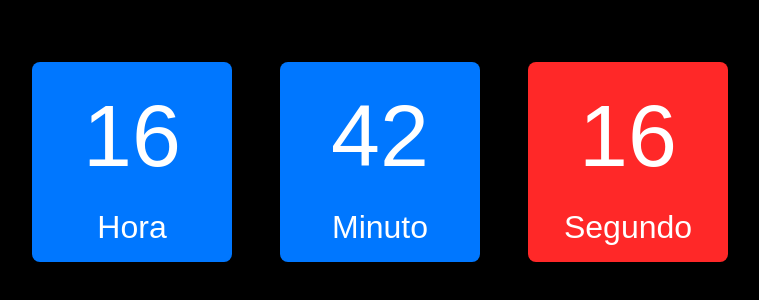
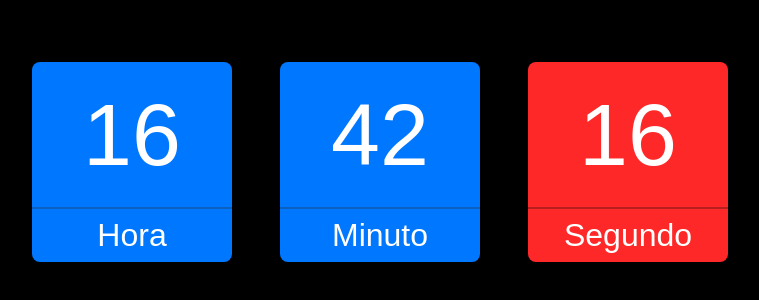
Before and after one commit to Breno-santana/digital-clock, a plain HTML site: page index.html in a window 1280 px wide. Shown: the part 138-438 px from the top of the page, without its empty margins (260-1019 px from the left). Drawn offline with Linux system fonts and the light colour scheme.

Commit message:
Update index.html and style.css

```diff
--- a/index.html
+++ b/index.html
@@ -13,16 +13,19 @@
       <!-- hours -->
       <div class="contain-flex bg-blue">
         <div id="hora"></div>
+        <span class="blue-row"></span>
         <p>Hora</p>
       </div>
       <!-- minutes -->
       <div class="contain-flex bg-blue">
         <div id="minuto"></div>
+        <span class="blue-row"></span>
         <p>Minuto</p>
       </div>
       <!-- seconds -->
       <div class="contain-flex bg-red">
         <div id="segundo"></div>
+        <span class="red-row"></span>
         <p>Segundo</p>
       </div>
     </main>
--- a/styles.css
+++ b/styles.css
@@ -36,36 +36,30 @@ div {
   color: #fff;
 }
 
-.bg-blue{
+.bg-blue {
   background: #0077ff;
 }
 
-,.bg-red{
+.bg-red {
   background: #ff2828;
 }
 
-/* main div:nth-child(1) {
-  background: #0077ff;
-}
-
-main div:nth-child(2) {
-  background: #0077ff;
-}
-
-main div:nth-child(3) {
-  background: #ff2828;
-}  */
-
-div.contain-flex{
+div.contain-flex {
   display: flex;
   flex-direction: column;
 }
 
-p{
-  font-size: 2rem;
-  margin-bottom: 1rem;
+span.blue-row {
+  width: 100%;
+  border: 1px solid #0c60c0;
 }
 
-.bg-red{
-  background: #ff2828;
+span.red-row {
+  width: 100%;
+  border: 1px solid #b91e1e;
 }
+
+p {
+  font-size: 2rem;
+  margin: 0.5rem 0;
+}
```
